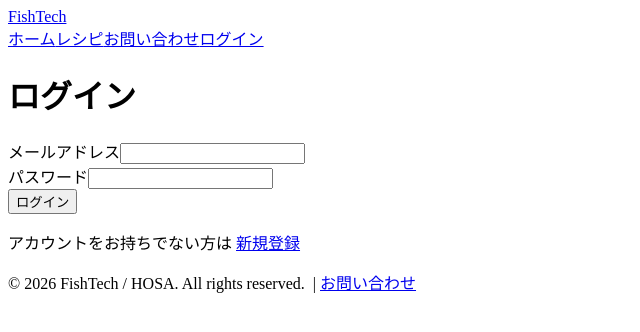
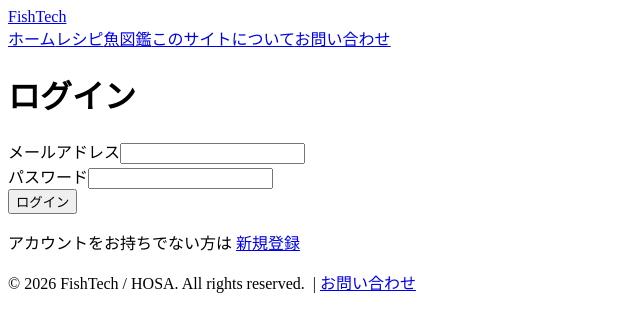
Before and after one commit to rikut0904/fish-tech, a Next.js app in the folder frontend/: page /login in a window 1280 px wide. Shown: the top 332 px of the page, without its empty margins (0-640 px from the left). Built offline with nearby package versions, Linux system fonts and the light colour scheme.

Commit message:
内容項目の修正

```diff
--- a/frontend/app/components/header.tsx
+++ b/frontend/app/components/header.tsx
@@ -15,12 +15,18 @@
                 <Link href="/recipe">
                     <span className="text-blue-700 hover:underline">レシピ</span>
                 </Link>
+                <Link href="/#encyclopedia">
+                    <span className="text-blue-700 hover:underline">魚図鑑</span>
+                </Link>
+                <Link href="/about">
+                    <span className="text-blue-700 hover:underline">このサイトについて</span>
+                </Link>
                 <Link href="/contact">
                     <span className="text-blue-700 hover:underline">お問い合わせ</span>
                 </Link>
-                <Link href="/login">
+                {/* <Link href="/login">
                     <span className="text-blue-700 hover:underline">ログイン</span>
-                </Link>
+                </Link> */}
             </nav>
         </header>
     );
```
